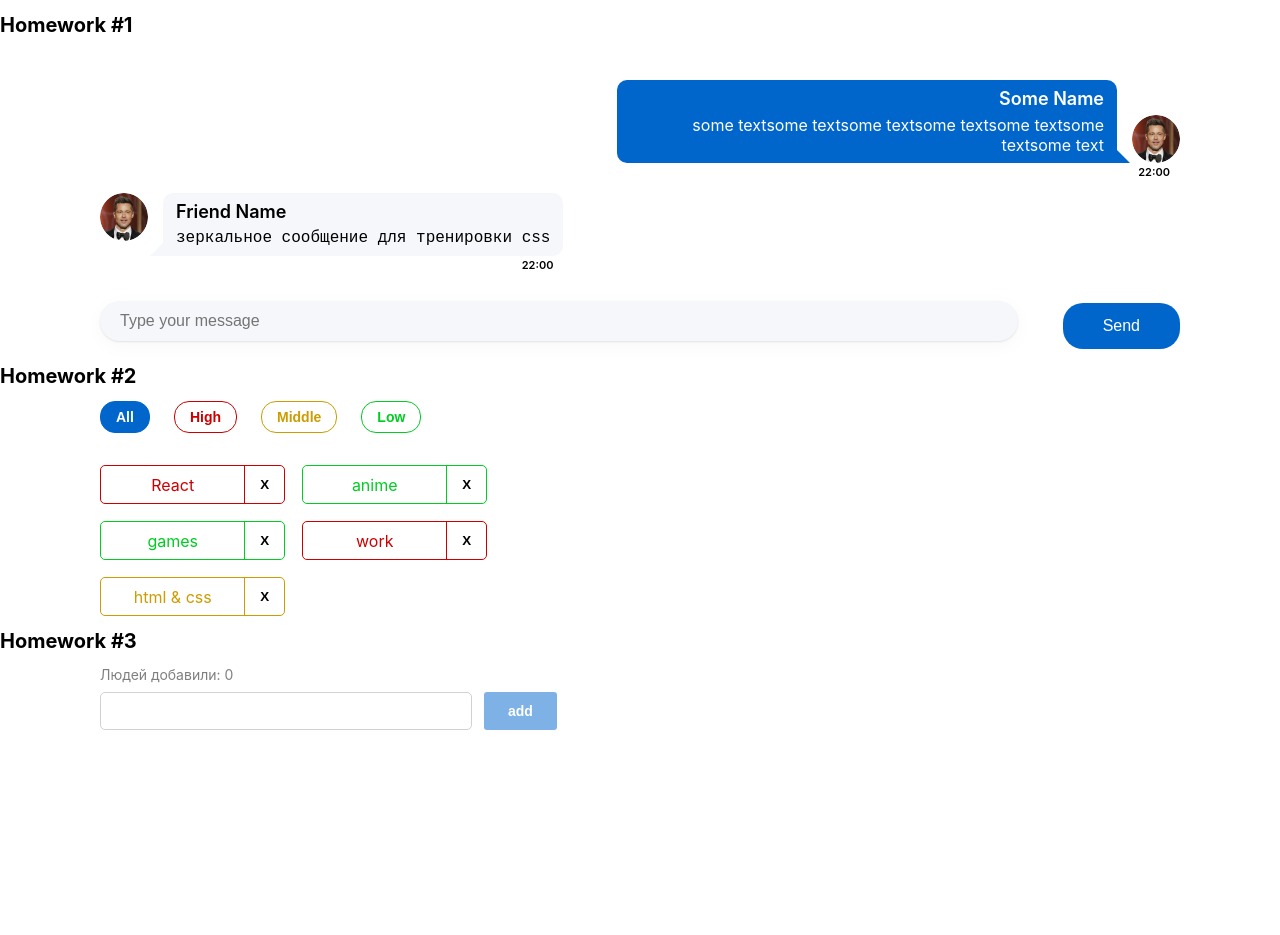
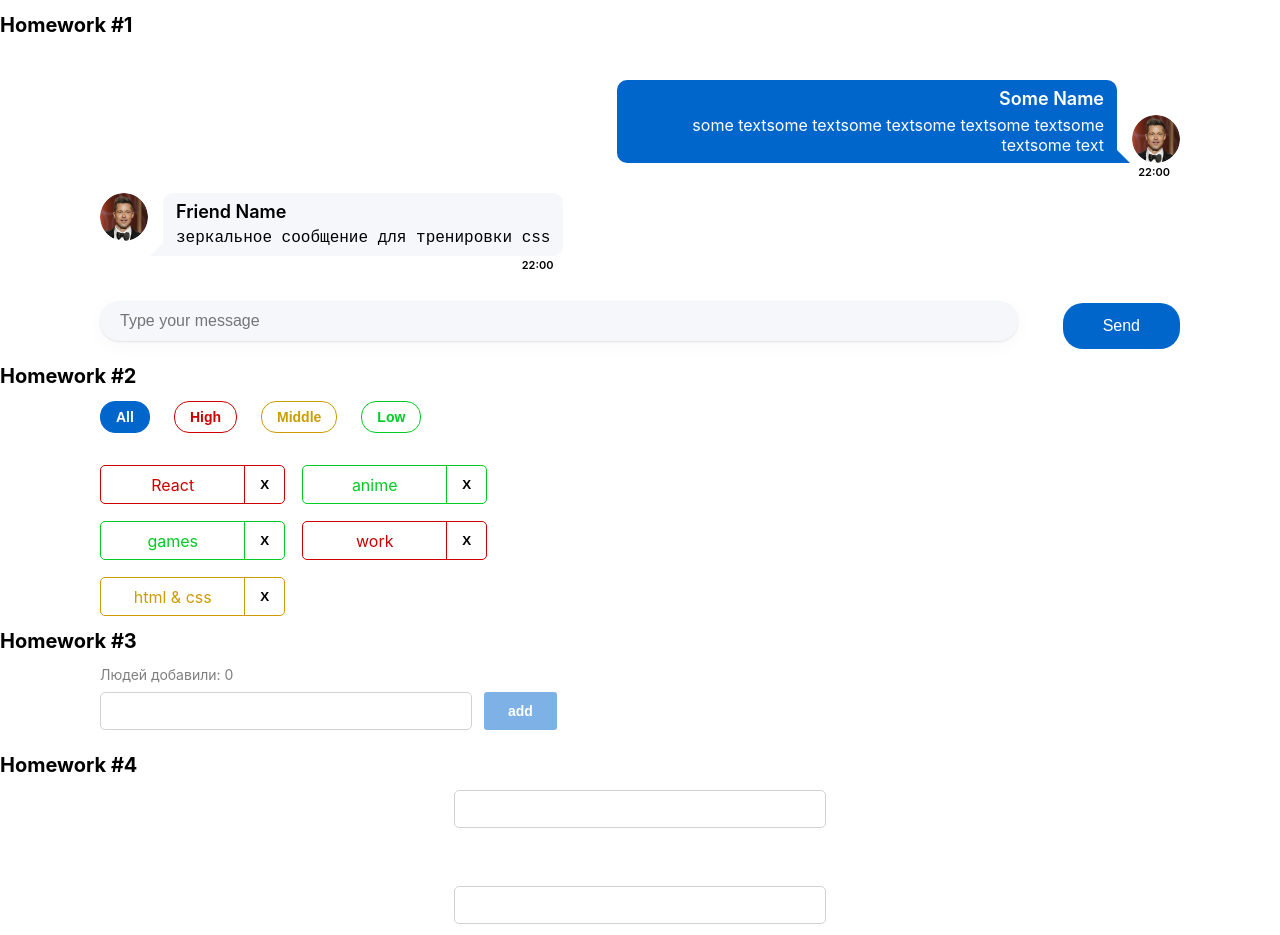
Before and after one commit to DaniyelGit/DZ-Incubator, a React (Create React App) app: page / in a window 1280 px wide. Shown: the top 935 px of the page. Before the commit the page ends 800 px from the top, so only its background shows below. Built offline with nearby package versions, Linux system fonts and the light colour scheme.

Commit message:
HW4 -- added style ERROR for input and text error

```diff
--- a/src/s1-main/App.tsx
+++ b/src/s1-main/App.tsx
@@ -3,6 +3,7 @@ import s from './App.module.css'
 import HW1 from '../s2-homeworks/hw01/HW1'
 import HW2 from "../s2-homeworks/hw02/HW2";
 import HW3 from "../s2-homeworks/hw03/HW3";
+import HW4 from "../s2-homeworks/hw04/HW4";
 
 function App() {
     return (
@@ -11,7 +12,7 @@ function App() {
             {/*раскомментировать по ходу выполнения*/}
             <HW2/>
             <HW3/>
-            {/*<HW4/>*/}
+            <HW4/>
 
             {/*при выполнении дз 5 и более - закомментировать здесь дз 1-4, так как они есть внутри дз 5*/}
             {/*<HW5/>*/}
--- a/src/s2-homeworks/hw04/Stand.tsx
+++ b/src/s2-homeworks/hw04/Stand.tsx
@@ -36,6 +36,7 @@ const Stand = () => {
                             )
                             setValue('')
                         }}
+                        spanClassName={s.test}
                     />
                 </div>
             </div>
--- a/src/s2-homeworks/hw04/common/c1-SuperInputText/SuperInputText.module.css
+++ b/src/s2-homeworks/hw04/common/c1-SuperInputText/SuperInputText.module.css
@@ -1,20 +1,29 @@
 .input:focus {
+
 }
 
 .input {
+
 }
 
 .inputWrapper {
+    position: relative;
 }
 
 .superInput {
 }
 
 .errorInput {
+    border: 1px solid #CC1439;
 }
 
 .errorInput:focus {
+
 }
 
 .error {
+    position: absolute;
+    top: -25px;
+    left: 0;
+    color: #CC1439;
 }
--- a/src/s2-homeworks/hw04/common/c1-SuperInputText/SuperInputText.tsx
+++ b/src/s2-homeworks/hw04/common/c1-SuperInputText/SuperInputText.tsx
@@ -10,6 +10,7 @@ import s from './SuperInputText.module.css'
 // тип пропсов обычного инпута
 type DefaultInputPropsType = DetailedHTMLProps<InputHTMLAttributes<HTMLInputElement>,
     HTMLInputElement>
+
 
 // здесь мы говорим что у нашего инпута будут такие же пропсы как у обычного инпута, кроме type
 // (чтоб не писать value: string, onChange: ...; они уже все описаны в DefaultInputPropsType)
```
Also changed, not shown: src/s2-homeworks/hw04/Stand.module.css (line endings or trailing spaces).
